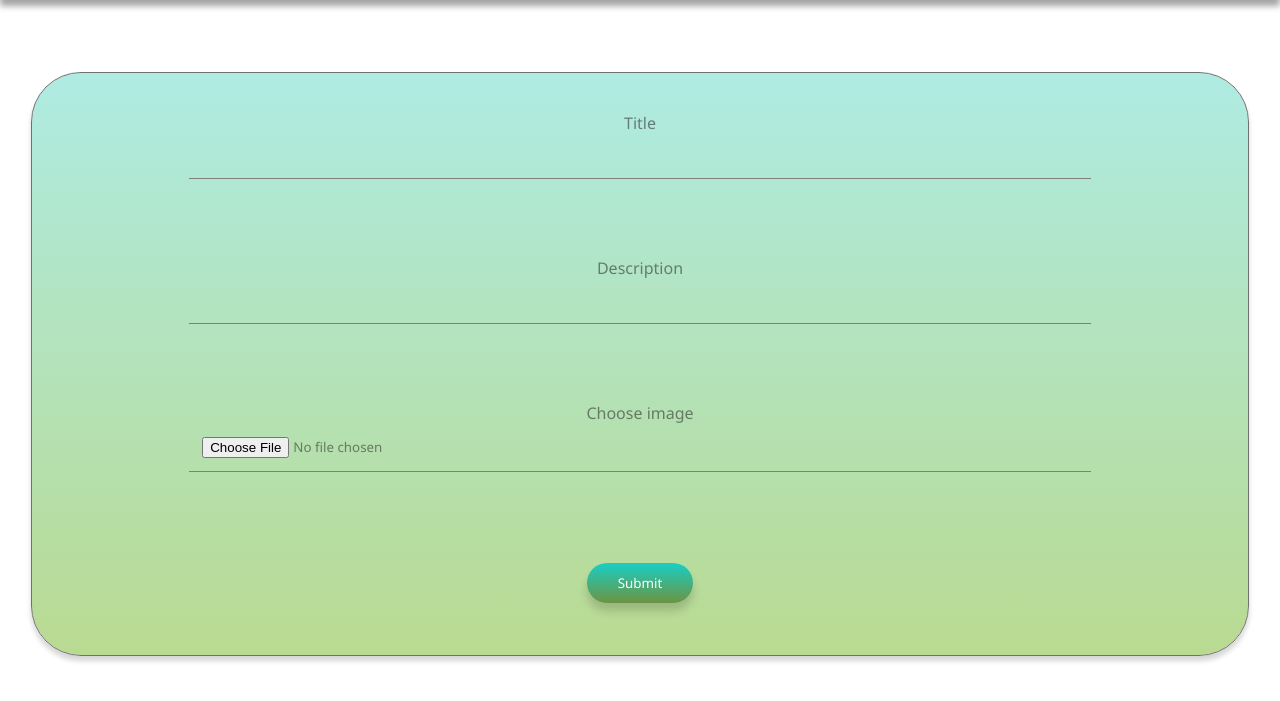
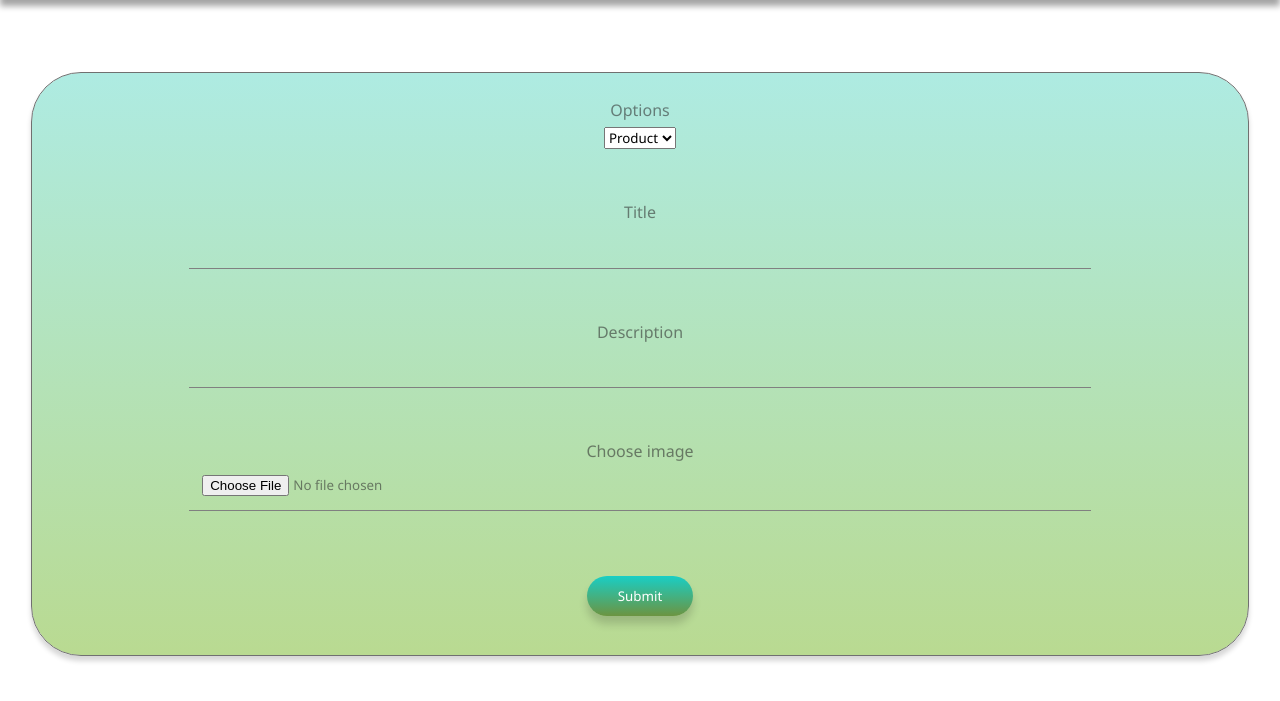
Before and after one commit to MuszKarol/naturprodt_web_app, a PHP site: page /public/views/form.html in a window 1280 px wide. Shown: the part 20-721 px from the top of the page. Run offline with PHP 8.4, Linux system fonts and the light colour scheme; some libraries are stand-ins or nearby versions.

Commit message:
Fix form

```diff
--- a/public/css/form.css
+++ b/public/css/form.css
@@ -11,7 +11,7 @@
     flex-direction: column;
     justify-content: space-around;
     margin: auto;
-    height: 50%;
+    height: 70%;
     width: 50%;
     background: transparent linear-gradient(180deg, #FFFFFF 0%, #aeebe2 0%, #b9da91 100%) 0% 0% no-repeat padding-box;
     box-shadow: 0px 5px 5px #00000029;
@@ -45,6 +45,9 @@
     height: 3em;
 }
 
+#choose {
+    margin-top: 0.5em;
+}
 
 @media only screen and (max-device-width: 860px) {
     .form__container.form {
--- a/public/views/form.html
+++ b/public/views/form.html
@@ -45,6 +45,13 @@
     <div class="form__container">
         <form class="form__container form" action="#">
             <div>
+                <label for="title">Options</label>
+                <select name="choose" id="choose">
+                    <option value="product">Product</option>
+                    <option value="recipe">Recipe</option>
+                  </select>
+            </div>
+            <div>
                 <label for="title">Title</label>
                 <input type="text" id="fname" name="fname">
             </div>
```
